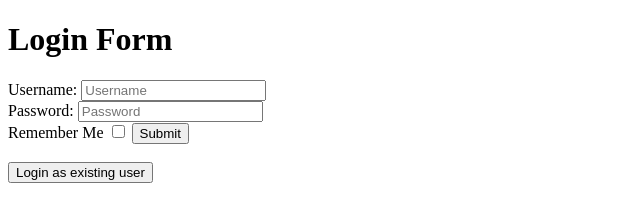
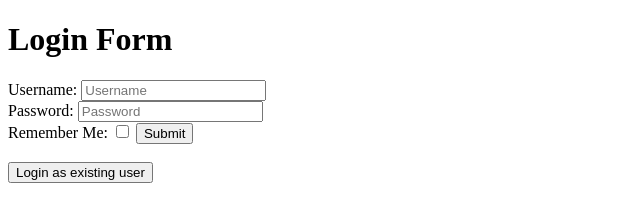
Before and after one commit to acciojob/remember-me-login-form-JHA123ABHIlash, a website: page main.html in a window 1280 px wide. Shown: the full height of the page, 0-640 px from the left. Drawn offline with Linux system fonts and the light colour scheme.

Commit message:
created a submission

```diff
--- a/main.html
+++ b/main.html
@@ -16,7 +16,7 @@
 		<input type="text" id="username" placeholder="Username"> <br>
 		<label for="password">Password: </label>
 		<input type="password" id="password" placeholder="Password"><br>
-		<label for='checkbox'>Remember Me</label>
+		<label for='checkbox'>Remember Me: </label>
 		<input type="checkbox" id="checkbox">
 		<input type="submit" id='submit' value="Submit">
 
```
